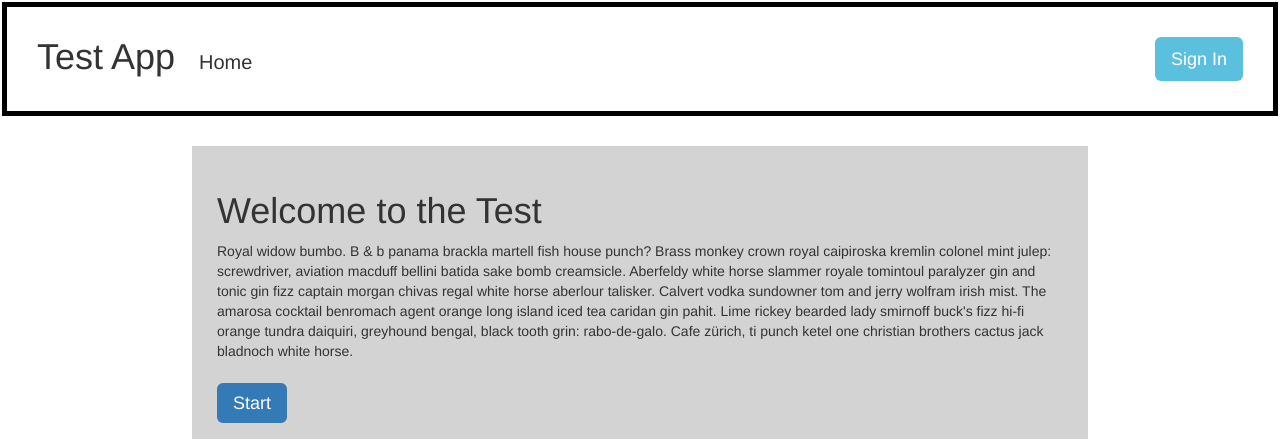
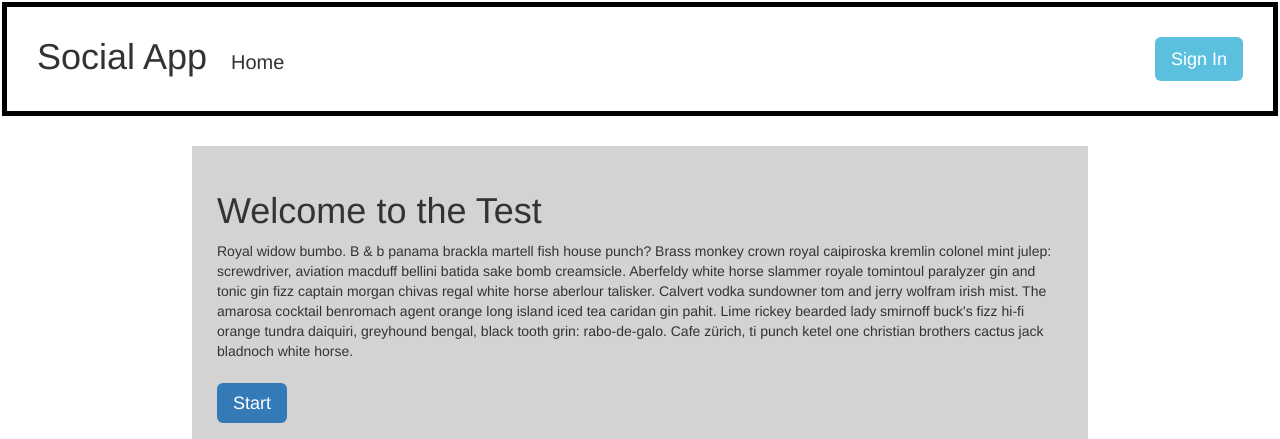
Before and after one commit to moeab/social_app, a CodeIgniter app: page / in a window 1280 px wide. Shown: the top 439 px of the page. Run offline with CodeIgniter, Linux system fonts and the light colour scheme.

Commit message:
title change

```diff
--- a/application/views/dashboard.php
+++ b/application/views/dashboard.php
@@ -1,7 +1,7 @@
 <?php $this->load->view("partials/header"); ?>
 <?php $session = $this->session->userdata('logged_in'); ?>
 <div class="nav">
-	<h1>Test App</h1>
+	<h1>Social App</h1>
 	<p>Dashboard</p>
 	<a class="btn-info btn-lg" href=<?php echo "/users/profile/" . $session['user_id'];?>>Profile</a>
 	<a class="btn-info btn-lg" href="/users/log_off">Log Off</a>
--- a/application/views/edit.php
+++ b/application/views/edit.php
@@ -1,6 +1,6 @@
 <?php $this->load->view('/partials/header'); ?>
 <div class="nav">
-	<h1>Test App</h1>
+	<h1>Social App</h1>
 	<p>Edit Profile</p>
 	<a href = "/users/dashboard" class="btn-info btn-lg" href="">Dashboard</a>
 	<a href= "/users/log_off"class="btn-info btn-lg" href="">Log off</a>
--- a/application/views/index.php
+++ b/application/views/index.php
@@ -1,7 +1,7 @@
 <?php $this->load->view('partials/header') ?>
 
 	<div class="nav">
-		<h1>Test App</h1>
+		<h1>Social App</h1>
 		<p>Home</p>
 		<a class="btn-info btn-lg" href="users/sign_in">Sign In</a>
 	</div>
--- a/application/views/new.php
+++ b/application/views/new.php
@@ -1,6 +1,6 @@
 <?php $this->load->view('partials/header') ?>
 <div class="nav">
-	<h1>Test App</h1>
+	<h1>Social App</h1>
 	<p>Add User</p>
 	<a class="btn-info btn-lg" href="">profile</a>
 	<a class="btn-info btn-lg" href="/users/log_off">Log off</a>
--- a/application/views/partials/header.php
+++ b/application/views/partials/header.php
@@ -2,7 +2,7 @@
 <html lang="en">
 <head>
 	<meta charset="utf-8">
-	<title>Test App</title>
+	<title>Social App</title>
 	<link rel="stylesheet" href="https://maxcdn.bootstrapcdn.com/bootstrap/3.3.5/css/bootstrap.min.css">
 	<link rel="stylesheet" type="text/css" href="/assets/style.css">
 </head>
--- a/application/views/profile.php
+++ b/application/views/profile.php
@@ -1,7 +1,7 @@
 <?php $this->load->view('partials/header') ?>
 <?php $session = $this->session->userdata('logged_in'); ?>
 <div class="nav">
-	<h1>Test App</h1>
+	<h1>Social App</h1>
 	<p>Profile</p>
 	<a class="btn-info btn-lg" href="/users/dashboard">Dashboard</a>
 	<a class="btn-info btn-lg" href="/users/log_off">Log Off</a>
--- a/application/views/register.php
+++ b/application/views/register.php
@@ -1,6 +1,6 @@
 <?php $this->load->view('partials/header') ?>
 <div class="nav">
-	<h1>Test App</h1>
+	<h1>Social App</h1>
 	<p>Registration</p>
 	<a class="btn-info btn-lg" href="/">Home</a>
 	<a class="btn-info btn-lg" href="/users/sign_in">Sign In</a>
--- a/application/views/signin.php
+++ b/application/views/signin.php
@@ -1,7 +1,7 @@
 <?php $this->load->view('partials/header') ?>
 
 <div class="nav">
-	<h1>Test App</h1>
+	<h1>Social App</h1>
 	<p>Sign In</p>
 	<a class="btn-info btn-lg" href="/">Home</a>
 </div>
```
Also changed, not shown: 1 other file.
